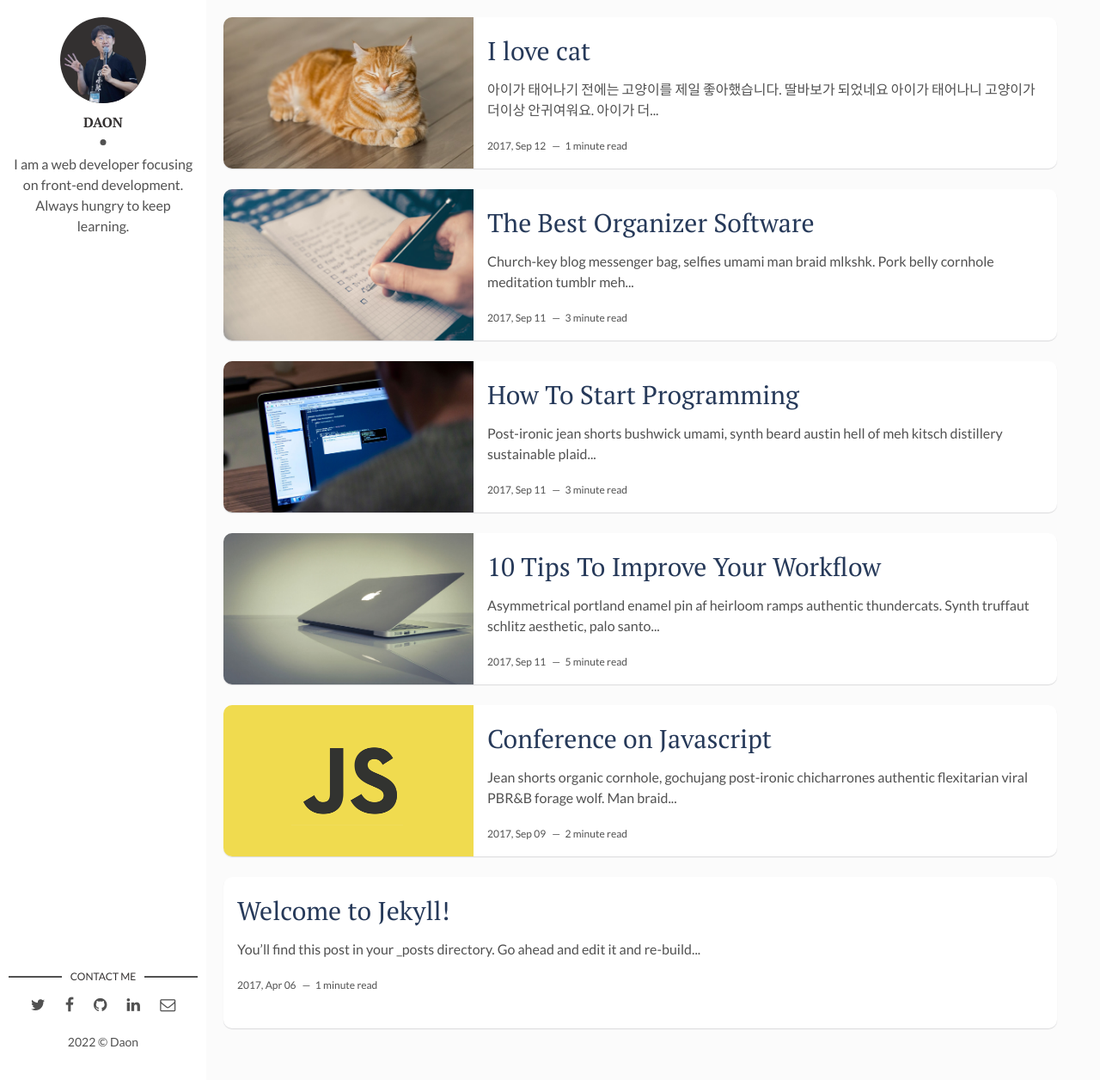
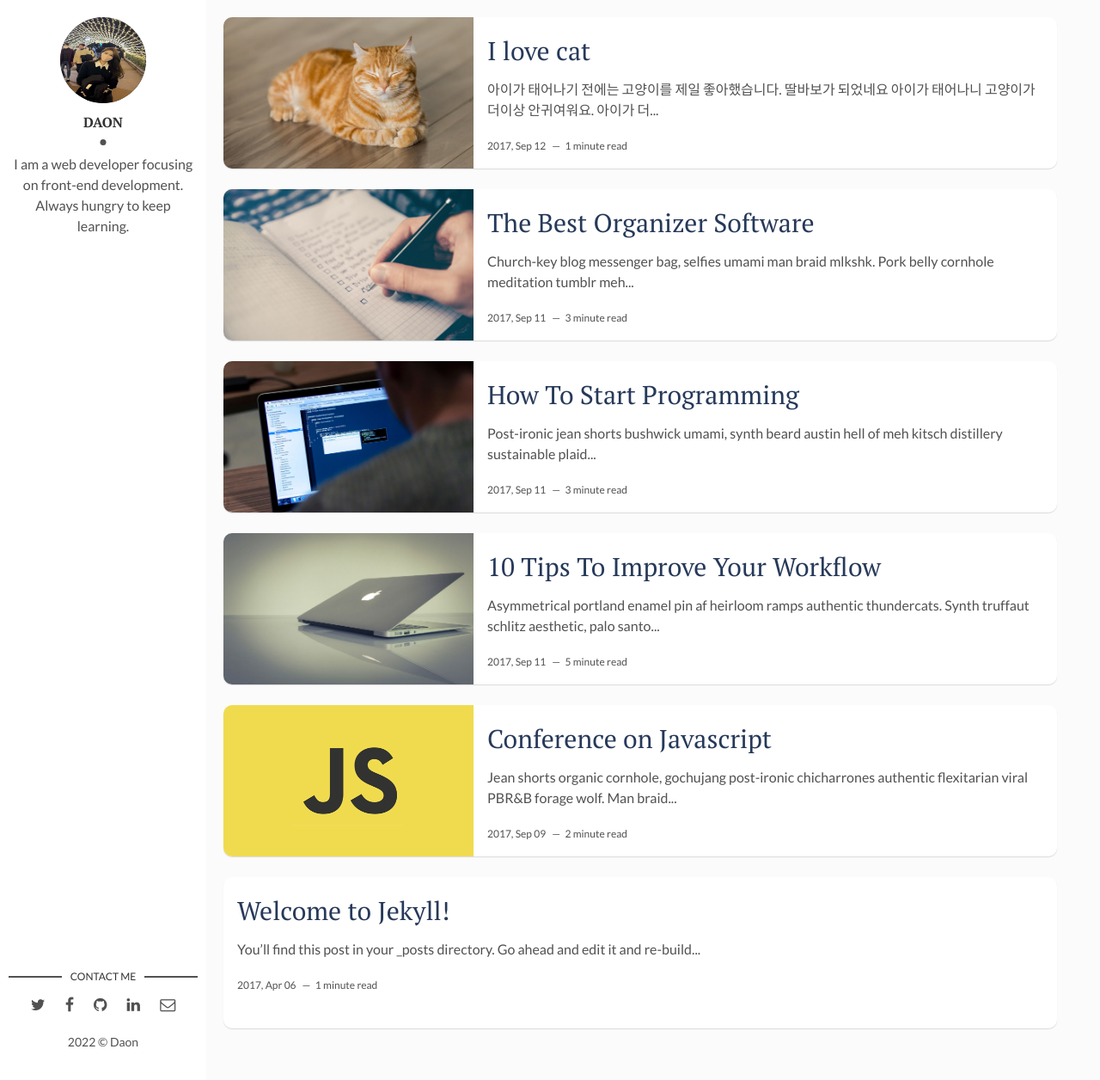
Before and after one commit to ondayary/gitblog, a Jekyll site: the page built from index.html, in a window 1280 px wide and 1256 px high. Shown: the whole window at 86% size. Built offline with Jekyll 4.4.1, drawn with Linux system fonts in a browser that asks for light colours; the list of posts is cut into pages by our own code.

Commit message:
Update _config.yml

```diff
--- a/_config.yml
+++ b/_config.yml
@@ -10,7 +10,7 @@ site-twitter: #if your site has a twitter account, enter it here
 
 # Author Settings
 author: Daon # add your name
-author-img: 1642243.png # add your photo
+author-img: github_profile.jpeg # add your photo
 about-author: I am a web developer focusing on front-end development. Always hungry to keep learning. # add description
 social-twitter: # add your Twitter handle
 social-facebook: # add your Facebook handle
```
